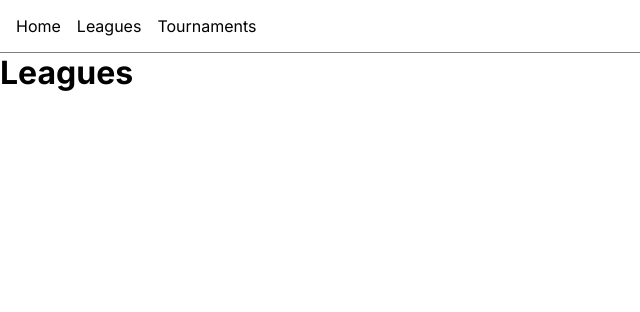
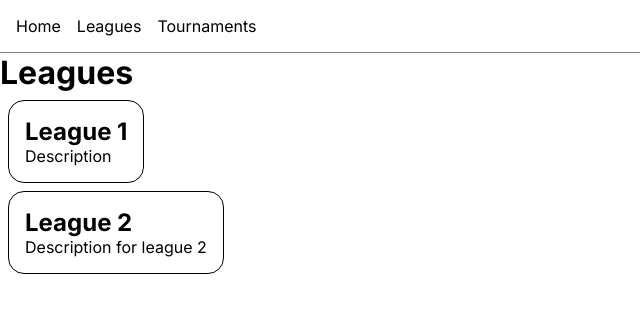
Before and after one commit to TheAntro/next-13-app, a Next.js app: page /leagues in a window 1280 px wide. Shown: the top 312 px of the page, without its empty margins (0-640 px from the left). Built offline with nearby package versions, Linux system fonts and the light colour scheme.

Commit message:
Add card component

```diff
--- a/app/globals.css
+++ b/app/globals.css
@@ -1,6 +1,7 @@
 :root {
   --primary-rgb: 0, 0, 0;
   --background-rgb: 255, 255, 255;
+  --border-radius: 1rem;
 }
 
 @media (prefers-color-scheme: dark) {
@@ -29,8 +30,8 @@ a {
 
 @media (prefers-color-scheme: dark) {
   body {
-    background: var(--background-rgb);
-    color: var(--primary-rgb);
+    background: rgba(var(--background-rgb));
+    color: rgba(var(--primary-rgb));
   }
 }
 
--- a/app/leagues/page.tsx
+++ b/app/leagues/page.tsx
@@ -1,7 +1,19 @@
+import Card from '@/components/Card/Card';
+
 export default function Page() {
   return (
     <main>
       <h1>Leagues</h1>
+      <div>
+        <Card>
+          <h2>League 1</h2>
+          <p>Description</p>
+        </Card>
+        <Card>
+          <h2>League 2</h2>
+          <p>Description for league 2</p>
+        </Card>
+      </div>
     </main>
   );
 }
--- /dev/null
+++ b/components/Card/Card.tsx
@@ -0,0 +1,9 @@
+import styles from './card.module.css';
+
+type CardProps = {
+  children: React.ReactNode;
+};
+
+export default function Card({ children }: CardProps) {
+  return <div className={styles.card}>{children}</div>;
+}
--- /dev/null
+++ b/components/Card/card.module.css
@@ -0,0 +1,7 @@
+.card {
+  border: 1px solid rgba(var(--primary-rgb));
+  border-radius: var(--border-radius);
+  padding: 16px;
+  margin: 8px;
+  width: fit-content;
+}
```
Also changed, not shown: 1 other file (tests, documents, lock files or other folders).
